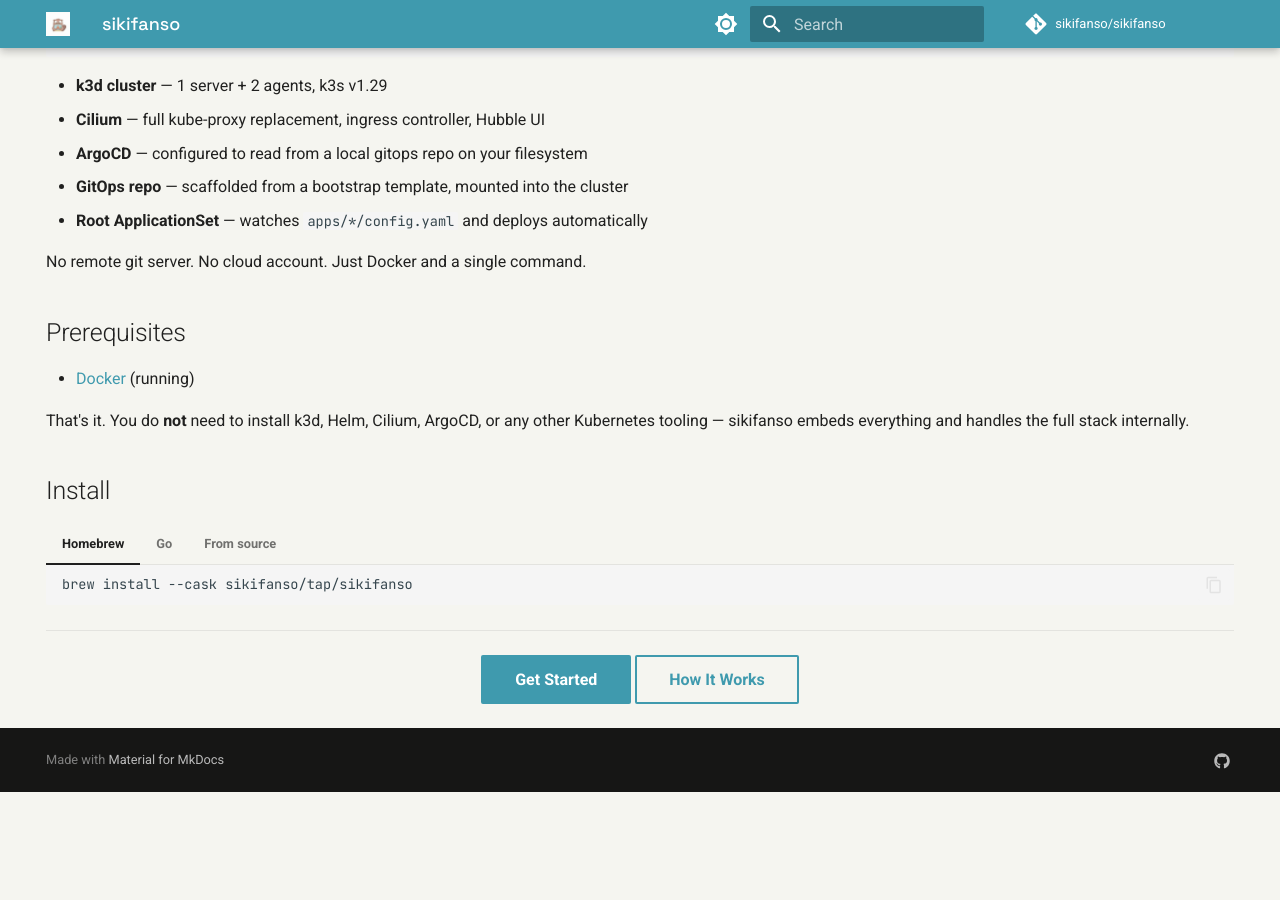
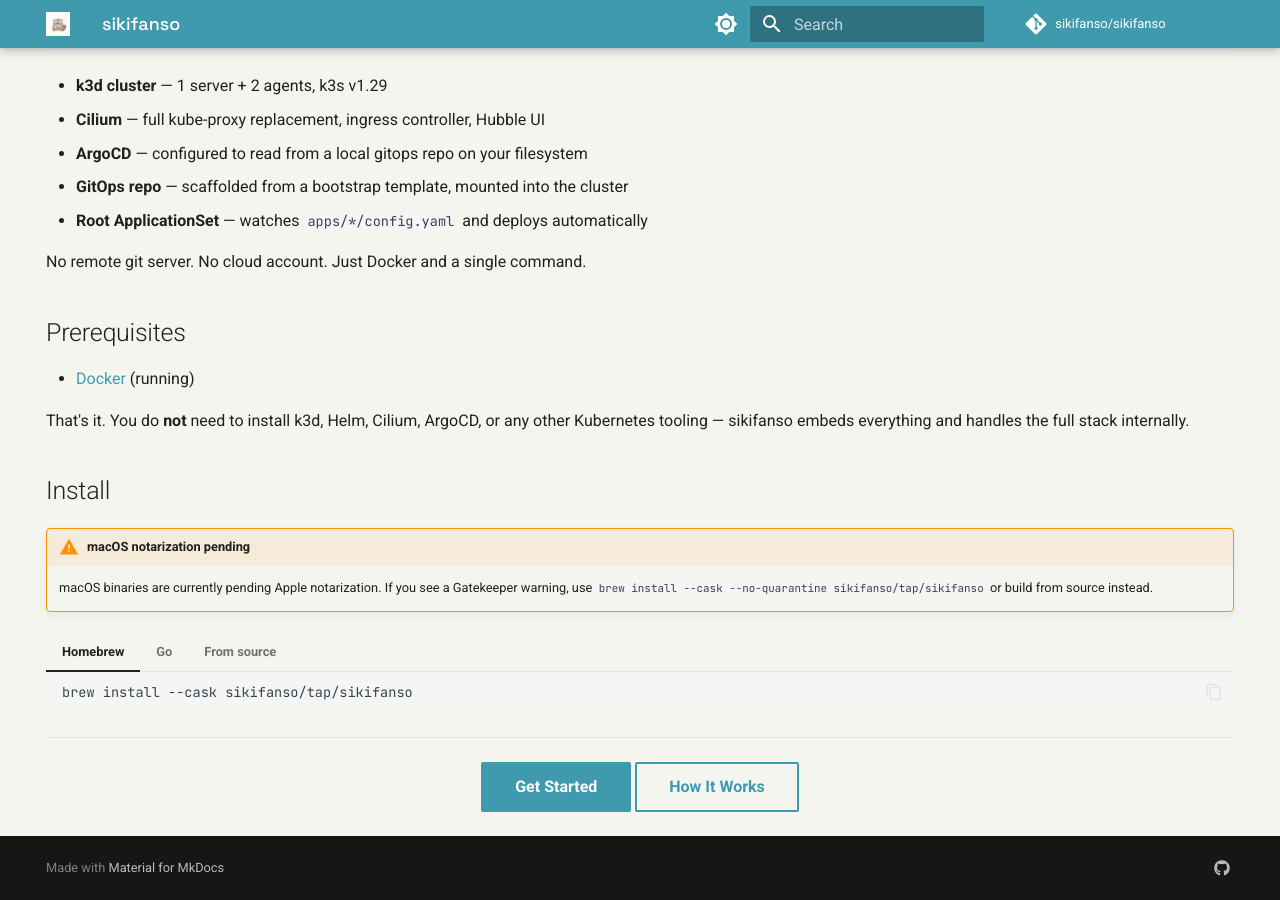
Before and after one commit to sikifanso/sikifanso, an MkDocs documentation site: the page built from docs/index.md, in a window 1280 px wide and 900 px high, scrolled down 1056 px. Built offline with MkDocs 1.6.1 and Material for MkDocs 9.7.7, drawn with Linux system fonts in a browser that asks for light colours; comment, search, counter and statistics services are not loaded; before the commit the page ends 1848 px from its top, so only the background shows below that.

Commit message:
add note that brew path (for macOS) is waiting notarization from Apple

````diff
--- a/docs/index.md
+++ b/docs/index.md
@@ -48,6 +48,9 @@ That's it. You do **not** need to install k3d, Helm, Cilium, ArgoCD, or any othe
 
 ## Install
 
+!!! warning "macOS notarization pending"
+    macOS binaries are currently pending Apple notarization. If you see a Gatekeeper warning, use `brew install --cask --no-quarantine sikifanso/tap/sikifanso` or build from source instead.
+
 === "Homebrew"
 
     ```bash
````
Also changed, not shown: README.md (+2 -0 lines).
